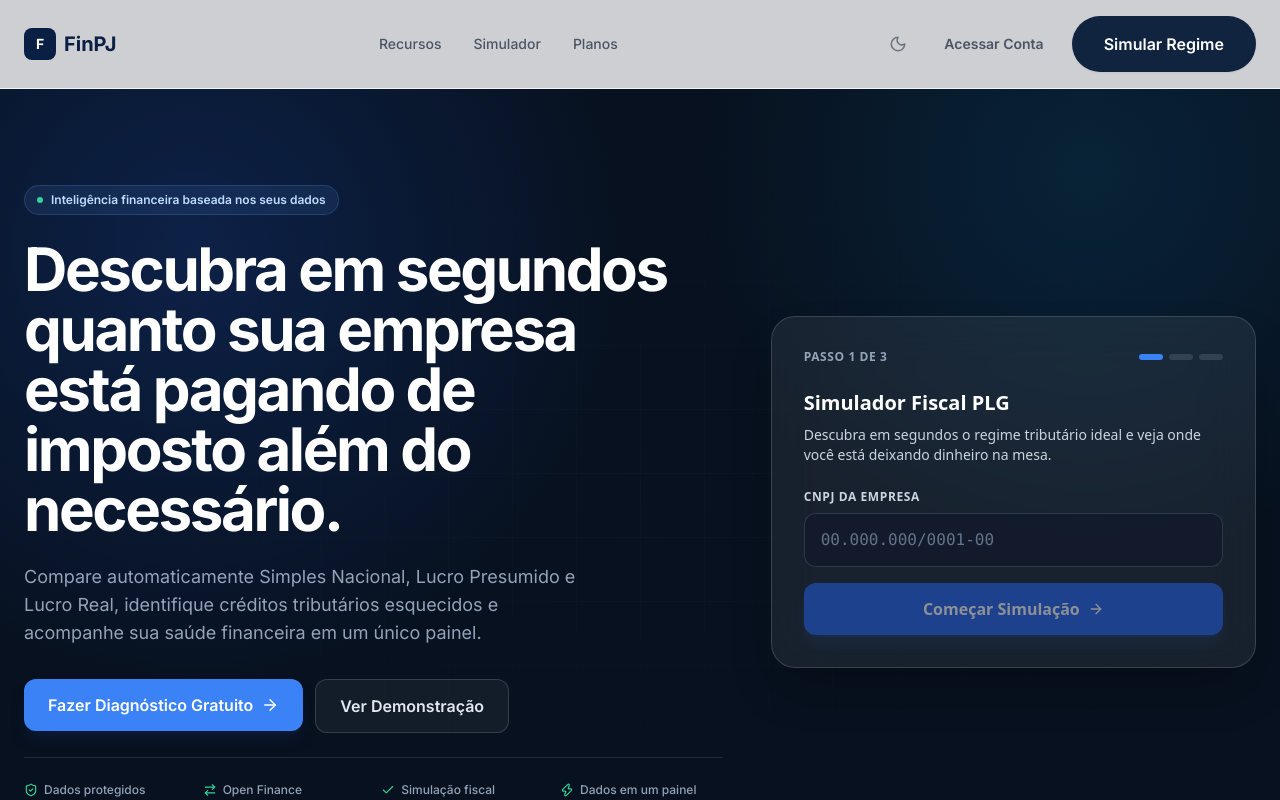
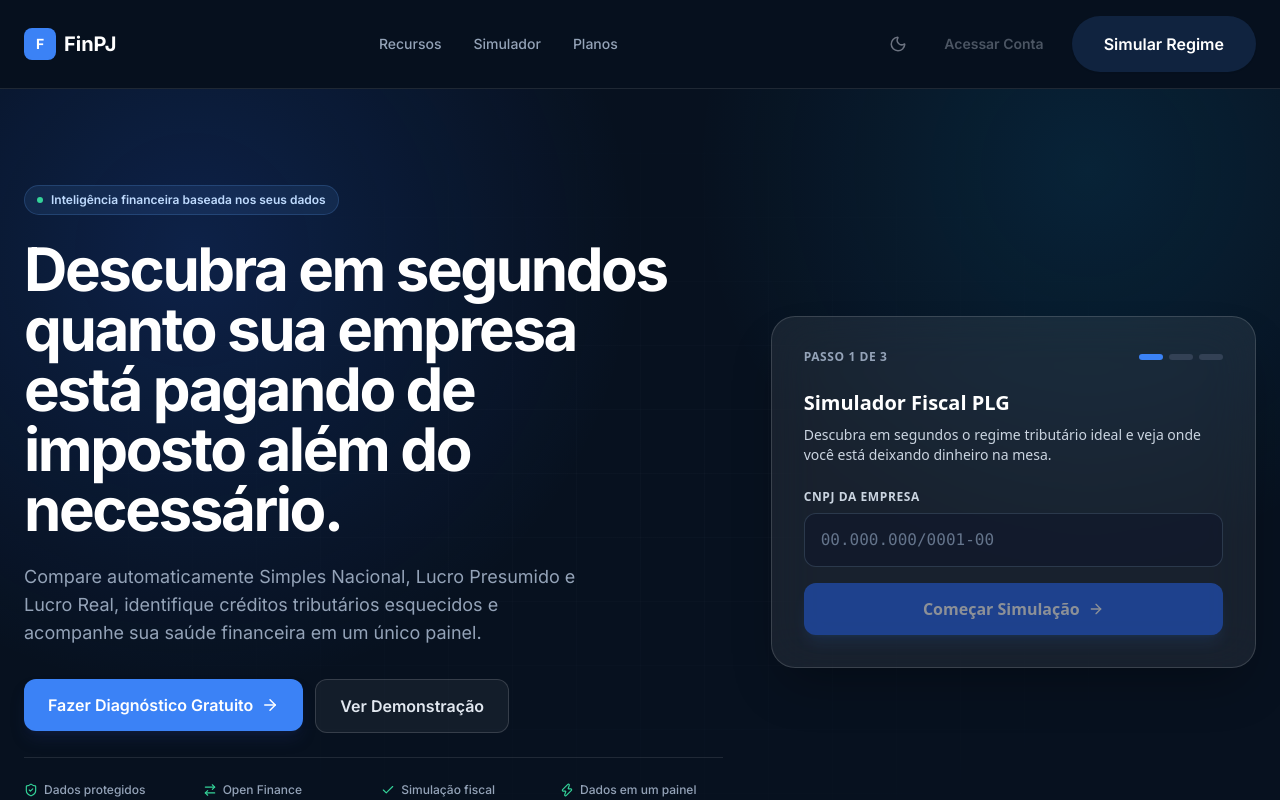
Before and after one commit to Fidelis-02/finpj, a Next.js app: page / in a window 1280 px wide. Shown: the top 800 px of the page. Built offline with nearby package versions, Linux system fonts and the light colour scheme; no server answers.

Commit message:
fix: refine homepage news and color system
Show only the two highest-ranked API news items and align public navigation, cards, and footer with the navy-blue product palette.

Co-authored-by: Copilot <223556219+Copilot@users.noreply.github.com>

```diff
--- a/src/app/page.tsx
+++ b/src/app/page.tsx
@@ -361,18 +361,18 @@ export default function Home() {
         )}
         {!newsLoading && !newsError && news && news.items.length > 0 && (
           <div className="grid md:grid-cols-2 gap-5">
-            {news.items.map((item) => (
-              <article key={item.url} className="rounded-2xl border border-slate-800 bg-slate-900/70 p-6 hover:border-emerald-500/40 transition-colors">
+            {news.items.slice(0, 2).map((item) => (
+              <article key={item.url} className="rounded-2xl border border-white/10 bg-white/[0.04] p-6 hover:border-blue-400/50 transition-colors">
                 <div className="flex items-center justify-between gap-3 mb-4">
-                  <span className="text-xs font-bold uppercase tracking-wider text-emerald-400">{item.category}</span>
+                  <span className="text-xs font-bold uppercase tracking-wider text-blue-300">{item.category}</span>
                   <span className="text-xs text-slate-500">{item.source}</span>
                 </div>
                 <h3 className="text-lg font-bold text-white leading-snug">{item.title}</h3>
                 <p className="text-sm text-slate-400 mt-3 line-clamp-3">{item.summary}</p>
-                <div className="mt-5 rounded-xl border border-blue-900/50 bg-blue-950/30 p-4">
-                  <p className="text-xs font-bold uppercase tracking-wider text-blue-300">Oportunidade</p>
-                  <p className="text-sm text-blue-100 mt-1">{item.opportunity}</p>
-                  <a href={item.href} className="inline-flex items-center gap-1.5 mt-3 text-sm font-bold text-emerald-400 hover:text-emerald-300">
+                <div className="mt-5 rounded-xl border border-cyan-400/15 bg-cyan-400/[0.06] p-4">
+                  <p className="text-xs font-bold uppercase tracking-wider text-cyan-300">Oportunidade</p>
+                  <p className="text-sm text-cyan-50 mt-1">{item.opportunity}</p>
+                  <a href={item.href} className="inline-flex items-center gap-1.5 mt-3 text-sm font-bold text-blue-300 hover:text-blue-200">
                     {item.cta} <ArrowRight size={14} />
                   </a>
                 </div>
--- a/src/components/layout/footer.tsx
+++ b/src/components/layout/footer.tsx
@@ -2,7 +2,7 @@ import Link from "next/link";
 
 export function Footer() {
   return (
-    <footer className="bg-primary text-white py-16 dark:bg-slate-950">
+    <footer className="bg-[#10233f] text-white py-16">
       <div className="container mx-auto px-6">
         <div className="grid grid-cols-1 md:grid-cols-4 gap-12 mb-12">
           {/* Brand */}
--- a/src/components/layout/navbar.tsx
+++ b/src/components/layout/navbar.tsx
@@ -18,38 +18,38 @@ export function Navbar({ onOpenLogin, onOpenRegister }: NavbarProps) {
   const { isAuthenticated, logout } = useAuth();
 
   return (
-    <header className="flex items-center justify-between px-6 py-4 border-b border-gray-100 sticky top-0 bg-white/80 backdrop-blur-md z-50 dark:bg-slate-950/80 dark:border-white/10">
+    <header className="flex items-center justify-between px-6 py-4 border-b border-white/10 sticky top-0 bg-[#07111f]/90 backdrop-blur-md z-50">
       <Link href="/" className="flex items-center gap-2" aria-label="FinPJ — Página inicial">
-        <div className="w-8 h-8 bg-primary rounded-lg flex items-center justify-center text-white font-bold text-sm dark:bg-blue-600">
+        <div className="w-8 h-8 bg-blue-500 rounded-lg flex items-center justify-center text-white font-bold text-sm">
           F
         </div>
-        <span className="text-xl font-bold text-primary dark:text-white">FinPJ</span>
+        <span className="text-xl font-bold text-white">FinPJ</span>
       </Link>
 
       {/* Desktop nav */}
       <nav className="hidden md:flex items-center gap-8" role="navigation" aria-label="Navegação principal">
         <a
           href="#recursos"
-          className="text-sm font-medium text-gray-600 hover:text-primary transition-colors dark:text-slate-400 dark:hover:text-white"
+          className="text-sm font-medium text-slate-400 hover:text-white transition-colors"
         >
           Recursos
         </a>
         <a
           href="#simulador"
-          className="text-sm font-medium text-gray-600 hover:text-primary transition-colors dark:text-slate-400 dark:hover:text-white"
+          className="text-sm font-medium text-slate-400 hover:text-white transition-colors"
         >
           Simulador
         </a>
         <a
           href="#planos"
-          className="text-sm font-medium text-gray-600 hover:text-primary transition-colors dark:text-slate-400 dark:hover:text-white"
+          className="text-sm font-medium text-slate-400 hover:text-white transition-colors"
         >
           Planos
         </a>
         {isAuthenticated && (
           <Link
             href="/dashboard"
-            className="text-sm font-medium text-blue-600 hover:text-primary transition-colors dark:text-blue-400 dark:hover:text-white"
+            className="text-sm font-medium text-blue-300 hover:text-white transition-colors"
           >
             Dashboard
           </Link>
@@ -87,7 +87,7 @@ export function Navbar({ onOpenLogin, onOpenRegister }: NavbarProps) {
       <div className="flex items-center gap-2 md:hidden">
         <ThemeToggle />
         <button
-          className="p-2 text-gray-600 dark:text-slate-400"
+          className="p-2 text-slate-400"
           onClick={() => setMobileOpen(!mobileOpen)}
           aria-label={mobileOpen ? "Fechar menu" : "Abrir menu"}
           aria-expanded={mobileOpen}
@@ -102,12 +102,12 @@ export function Navbar({ onOpenLogin, onOpenRegister }: NavbarProps) {
           initial={{ opacity: 0, y: -10 }}
           animate={{ opacity: 1, y: 0 }}
           exit={{ opacity: 0, y: -10 }}
-          className="absolute top-full left-0 right-0 bg-white border-b border-gray-100 shadow-lg p-6 flex flex-col gap-4 md:hidden dark:bg-slate-900 dark:border-white/10"
+          className="absolute top-full left-0 right-0 bg-[#07111f] border-b border-white/10 shadow-lg p-6 flex flex-col gap-4 md:hidden"
           role="menu"
         >
           <a
             href="#recursos"
-            className="text-sm font-medium text-gray-600 dark:text-slate-300"
+            className="text-sm font-medium text-slate-300"
             onClick={() => setMobileOpen(false)}
             role="menuitem"
           >
@@ -115,7 +115,7 @@ export function Navbar({ onOpenLogin, onOpenRegister }: NavbarProps) {
           </a>
           <a
             href="#simulador"
-            className="text-sm font-medium text-gray-600 dark:text-slate-300"
+            className="text-sm font-medium text-slate-300"
             onClick={() => setMobileOpen(false)}
             role="menuitem"
           >
@@ -123,7 +123,7 @@ export function Navbar({ onOpenLogin, onOpenRegister }: NavbarProps) {
           </a>
           <a
             href="#planos"
-            className="text-sm font-medium text-gray-600 dark:text-slate-300"
+            className="text-sm font-medium text-slate-300"
             onClick={() => setMobileOpen(false)}
             role="menuitem"
           >
```
